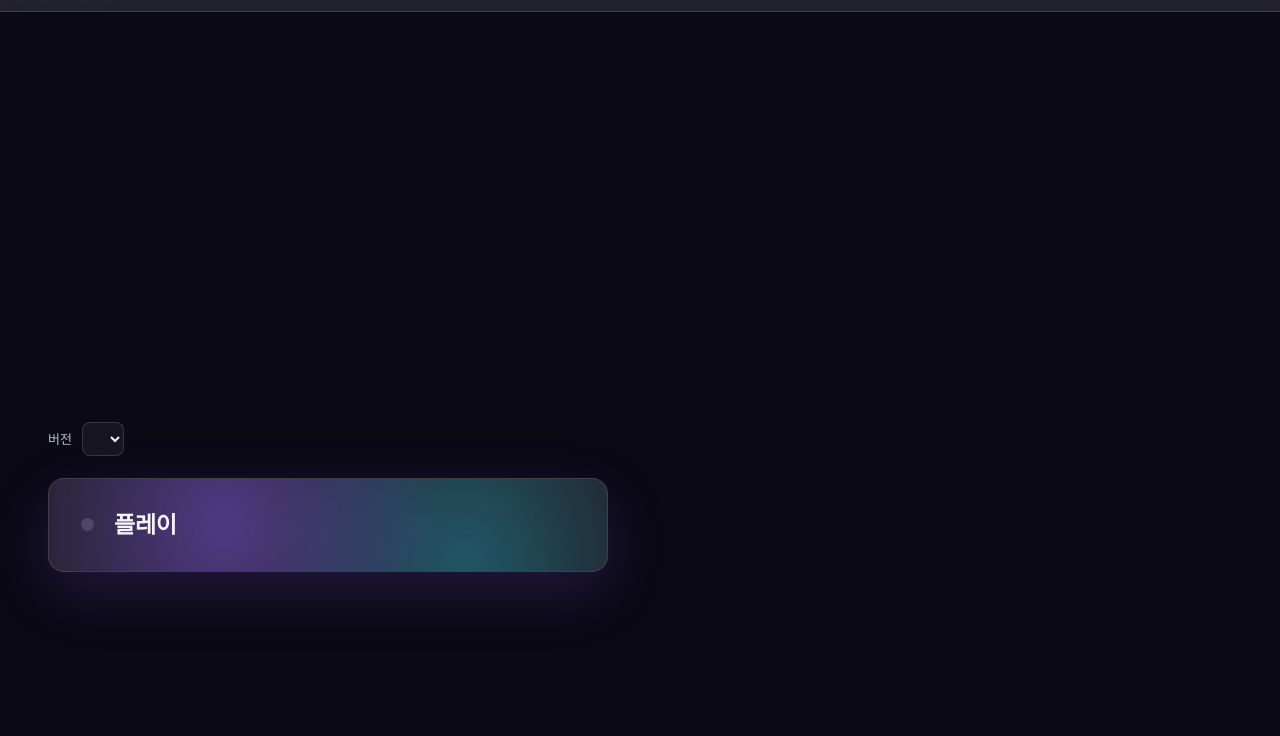
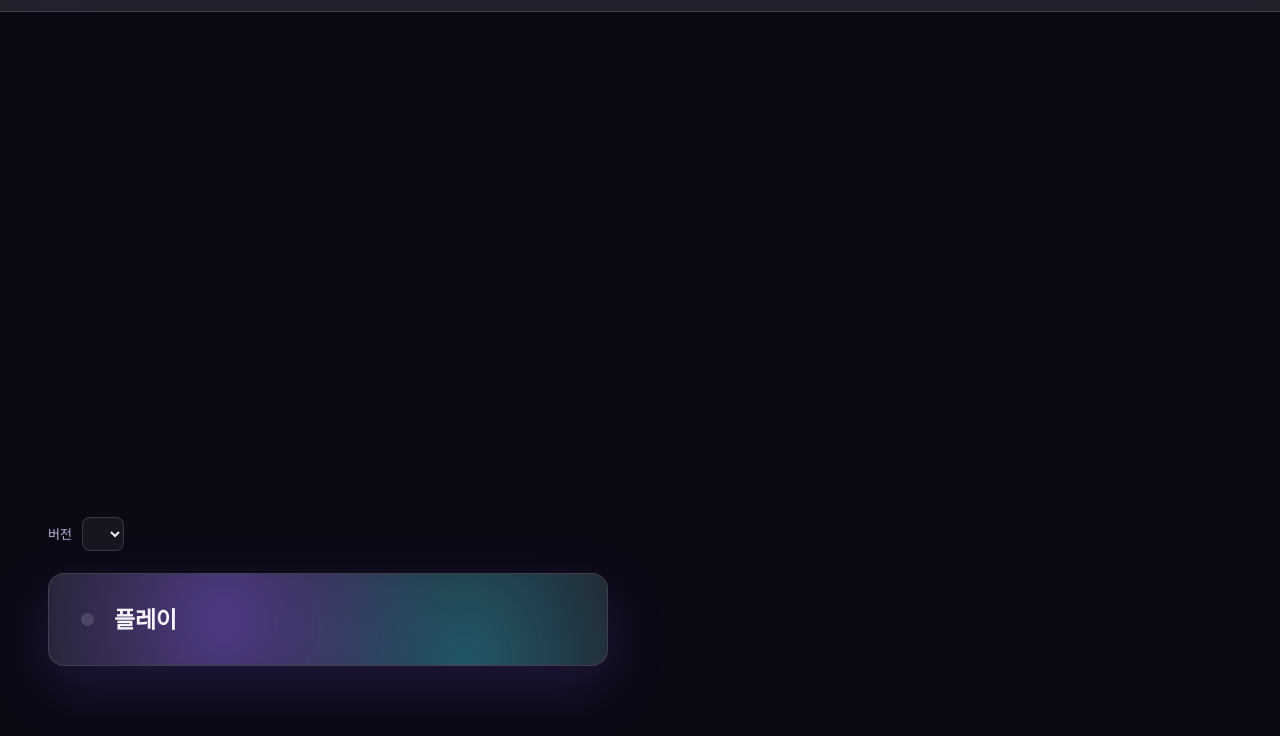
Before and after one commit to mojunseo/Lucentclient, a website built with Vite: page launcher/index.html in a window 1280 px wide. Shown: the part 60-796 px from the top of the page. Built offline with nearby package versions, Linux system fonts and the light colour scheme; a web font is replaced by a local one.

Commit message:
플레이 버튼을 바닥에 더 가깝게 내림
.stage의 margin-bottom을 11%에서 3%로 줄여서 플레이 버튼과 그 위
버전 선택기가 화면 아래쪽에 더 바짝 붙도록 했다.

```diff
--- a/launcher/src/styles.css
+++ b/launcher/src/styles.css
@@ -213,7 +213,7 @@ h2 { font-size: 14px; font-weight: 600; color: var(--mist); letter-spacing: 0.01
 /* Play: the one view that isn't the centered column — it stays pinned bottom-left,
    flush with main's own padding. */
 #view-play { max-width: none; margin: 0; height: 100%; display: flex; }
-.stage { margin-top: auto; margin-bottom: 11%; width: min(560px, 100%); }
+.stage { margin-top: auto; margin-bottom: 3%; width: min(560px, 100%); }
 .version-line { display: flex; align-items: center; gap: 10px; margin-bottom: 12px; font-size: 13px; }
 .version-line label { color: var(--mist); }
 select {
```
